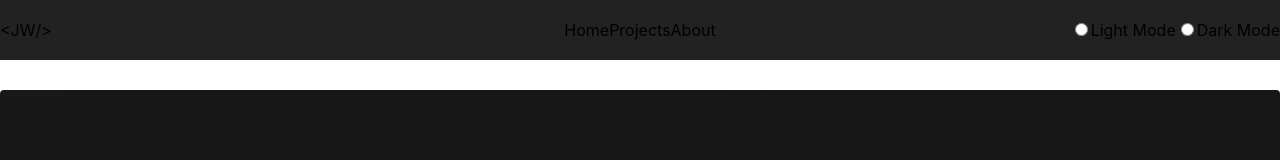
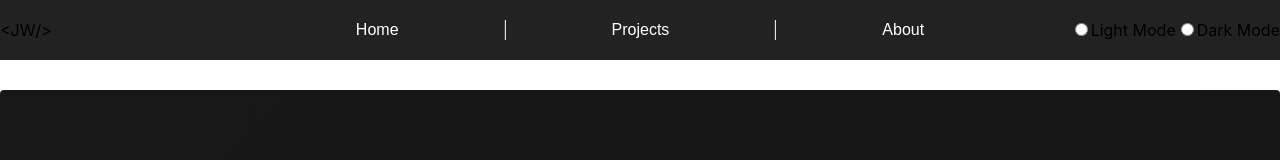
Before and after one commit to justuswitmer/portfolio, a React (Create React App) app: page /#/ in a window 1280 px wide. Shown: the top 160 px of the page. Built offline with nearby package versions, Linux system fonts and the light colour scheme.

Commit message:
nav bar almost finished

```diff
--- a/src/App.css
+++ b/src/App.css
@@ -19,6 +19,56 @@
   transform: translate(-50%);
   line-height: 60px;
   cursor: pointer;
+  gap: 100px;
+}
+
+.nav-routes-route{
+  background-color: inherit;
+  border: none;
+  color: white;
+  font-size: 1rem;
+  margin-top: 1.25rem;
+}
+
+.nav-routes-route:focus{
+  font-weight: 600;
+  outline: none;
+}
+
+/* code taken from here: https://jaspreetchahal.org/pure-css-square-brackets/ */
+.squarebrackets
+{
+  position: relative;
+}
+.squarebrackets:before {
+   content: " ";
+   position: absolute;
+   border-left: 2px solid #3E833C;
+   border-top: 2px solid #3E833C;
+   border-bottom: 2px solid #3E833C;
+   padding: 2px;
+   top: -6px;
+   bottom: -6px;
+   left: -6px;
+}
+.squarebrackets:after
+{
+   content: " ";
+   position: absolute;
+   border-right: 2px solid #3E833C;
+   border-top: 2px solid #3E833C;
+   border-bottom: 2px solid #3E833C;
+   padding: 2px;
+   top: -6px;
+   bottom: -6px;
+   right: -6px;
+}
+
+.nav-routes-divider{
+  background-color: white;
+  width: 1px;
+  height: 20px;
+  margin-top: 20px;
 }
 
 .nav-logo{
--- a/src/Nav/Nav.js
+++ b/src/Nav/Nav.js
@@ -1,8 +1,24 @@
 import React, { Component } from 'react';
 import { withRouter } from 'react-router-dom';
 import { connect } from 'react-redux';
+import NavItem from './NavItem';
 
+let squarebrackets = '';
+const routes = [
+  { name: 'Home', route: '/' },
+  { name: 'Projects', route: '/project' },
+  { name: 'About', route: '/about' },
+];
 class Nav extends Component {
+  componentDidMount = () => {
+    console.log(routes);
+
+  }
+
+  onClick = (evt) => {
+    this.props.history.push(evt)
+    squarebrackets = 'squarebrackets';
+  }
 
   render() {
     return (
@@ -11,15 +27,28 @@ class Nav extends Component {
           <div>&lt;JW/&gt;</div>
         </div>
         <div className='nav-routes'>
-          <div onClick={() => this.props.history.push('./')}>
+          {/* {routes.map(route =>
+            <NavItem
+              route={route}
+            />
+          )} */}
+          <button
+            className={`${squarebrackets} nav-routes-route`}
+            onClick={() => this.onClick('/')}>
             Home
-        </div>
-          <div onClick={() => this.props.history.push('./project')}>
+          </button>
+          <div className='nav-routes-divider' />
+          <button
+            className={`${squarebrackets} nav-routes-route`}
+            onClick={() => this.onClick('/project')}>
             Projects
-        </div>
-          <div onClick={() => this.props.history.push('./about')}>
+          </button>
+          <div className='nav-routes-divider' />
+          <button
+            className={`${squarebrackets} nav-routes-route`}
+            onClick={() => this.onClick('/about')}>
             About
-        </div>
+          </button>
         </div>
         <div className='nav-theme'>
           <label>
--- /dev/null
+++ b/src/Nav/NavItem.js
@@ -0,0 +1,47 @@
+import React, { Component } from 'react';
+import { withRouter } from 'react-router-dom';
+import { connect } from 'react-redux';
+
+let squarebrackets = '';
+class NavItem extends Component {
+
+  onClick = (evt) => {
+    this.props.history.push(evt)
+    squarebrackets = 'squarebrackets';
+
+  }
+
+  render() {
+    return (
+      <>
+        <button
+          className={`${squarebrackets} nav-routes-route`}
+          onClick={() => this.onClick(this.props.route.route)}>
+          {this.props.route.name}
+        </button>
+        <div className='nav-routes-divider' />
+      </>
+    );
+  }
+}
+
+export default connect()(withRouter(NavItem));
+
+
+/* <button
+className={`${squarebrackets} nav-routes-route`}
+onClick={() => this.onClick('/')}>
+Home
+</button>
+<div className='nav-routes-divider' />
+<button
+className={`${squarebrackets} nav-routes-route`}
+onClick={() => this.onClick('/project')}>
+Projects
+</button>
+<div className='nav-routes-divider' />
+<button
+className={`${squarebrackets} nav-routes-route`}
+onClick={() => this.onClick('/about')}>
+About
+</button> */
```
